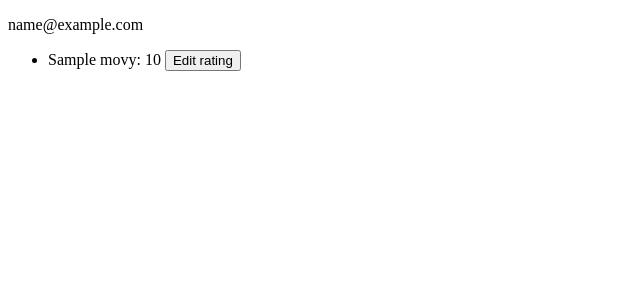
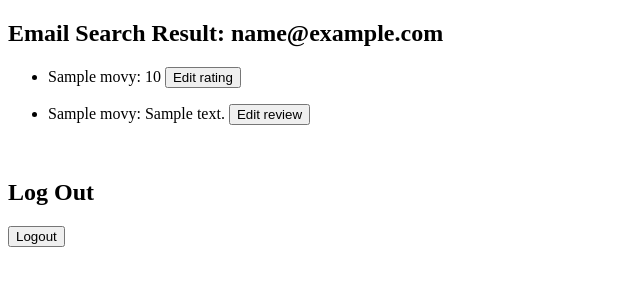
Before and after one commit to Joanna-Codette/Project-Star-Trek-FanSite, a Flask app: page /users/1 in a window 1280 px wide. Shown: the top 300 px of the page, without its empty margins (0-640 px from the left). Run offline with Flask 2, Linux system fonts and the light colour scheme; the visitor is signed in with stand-in values (Sample User, id 1); tables that the repository leaves empty hold one stand-in row (values such as "Sample post").

Commit message:
updated files to print or update reviews and ratings.

```diff
--- a/server.py
+++ b/server.py
@@ -1,7 +1,7 @@
 """Server for movie ratings app."""
 
 from flask import Flask, render_template, request, flash, session, redirect, jsonify
-from model import connect_to_db, db, Rating
+from model import connect_to_db, db, Rating, Review
 import crud
 import requests
 import json
@@ -68,8 +68,7 @@ def search_display():
     user = crud.get_user_by_email(email)
 
     if not user:
-        result_code = "ERROR"
-        result_text = "Can't find emails!"
+        flash("Can't find emails! Please search again!")
         sendDict = {}  #return it to bottom, if you get user in the db, sendDict will be undefined and will be an error
     else:
         result_code = "OK"
@@ -157,13 +156,25 @@ def process_logout():
 """SHOULD I ALSO PASS IN THE user_id INTO THIS DEFINITION? """
 @app.route("/update_rating", methods=["POST"])
 def update_rating():
-    rating_id = request.json["rating_id"]
-    updated_score = request.json["updated_score"]
+    rating_id = request.json["rating_id"] #rating_id from .js
+    updated_score = request.json["updated_score"] #updated_rating from .js
     Rating.update(rating_id, updated_score)
     #crud.update_rating(rating_id, updated_score)
     db.session.commit()
 
     flash(f"You have updated this movie ratings to {updated_score} out of 5!")  #THIS DOESN"T WORK!!!
+
+    return "Success"
+
+
+@app.route("/update_review", methods=["POST"])
+def update_review():
+    review_id = request.json["review_id"]
+    updated_review = request.json["updated_review"]
+    Review.update(review_id, updated_review)
+    db.session.commit()
+
+    flash(f"You have updated this movie!")  #THIS DOESN"T WORK!!!
 
     return "Success"
 
--- a/static/search.js
+++ b/static/search.js
@@ -21,10 +21,11 @@ searchButton.addEventListener("submit", evt => {
   })
   .then ((response) => response.json()) //in server.py return a dictionary - cannot convert to text, only to json
   .then ((result) => {
-    // if email found in database, print email address
+    // if email found in database, print email address and user_id
     const email = result['email']
     const user_id = result['user_id']
-    document.querySelector("#searchResult").innerHTML = `<a href="/users/${user_id}">${email}</a>` //refer to server.py line 84
+    document.querySelector("#searchResult").innerHTML = `<a href="/users/${user_id}">${email}</a>`
+    //refer to server.py line 84
   },
 
 
--- a/static/updateRatings.js
+++ b/static/updateRatings.js
@@ -26,3 +26,31 @@ for (const button of editButtons) {
     })
   })
 }
+
+const editReviewButtons = document.querySelectorAll('.edit-movie-review');
+
+for (const button of editButtons) {
+  button.addEventListener('click', () => {
+    // first ask the user what they want the new rating to be
+    const newReview = prompt('Please update your review');
+    const reviewID = button.id;
+    const formInputs = {
+      "review_id": reviewID,
+      "updated_review": newReview,
+    };
+
+    // send a fetch request to the update_review route
+    fetch('/update_review', {
+      method: 'POST',
+      body: JSON.stringify(formInputs),
+      headers: {
+        'Content-Type': 'application/json',
+      },
+    })
+    .then(response => response.text())
+    .then((responseText) => {
+        const reviewHTML = document.querySelector(`#review_${reviewID}`);
+        reviewHTML.innerHTML = newReview; //using the DOM manipulation to change what's on the page
+    })
+  })
+}
--- a/templates/user_details.html
+++ b/templates/user_details.html
@@ -1,29 +1,44 @@
 <!-- users_details.html -->
+{% extends 'base.html' %}
 
-{% extends 'base.html' %}
 {% block title %}User email{% endblock %}
-<form id="search-email">
-    <p>
-        Search <input id="email" type="text" name="email">
-    </p>
-    <p>
-        <button class="input-search" type="submit">Search</button>
-    </p>
-</form></br>
 
 {% block body %}
-<p>{{ user.email }}</p>
+<h2>Email Search Result: {{ user.email }}</h2>
+
 
 <ul>
     {% for rating in user.ratings %}
         <li>
             {{rating.movie.title}}: <span id="score_{{ rating.rating_id }}">{{ rating.score }}</span>
-        <!-- {% if session.get("user_email") == user.email %} -->
+            {% if session.get("user_email") == user.email %}
                 <button class="edit-movie-rating" id="{{ rating.rating_id }}"> Edit rating </button>
             {% endif %}
         </li>
     {% endfor %}
     </ul>
 
+    <ul>
+        {% for review in user.reviews %}
+            <li>
+                {{review.movie.title}}: <span id="review_{{ review.review_id }}">{{ review.user_review }}</span>
+                {% if session.get("user_email") == user.email %}
+                    <button class="edit-movie-review" id="{{ review.review_id }}"> Edit review </button>
+                {% endif %}
+            </li>
+        {% endfor %}
+    </ul>
+</br>
+
+
+<h2>Log Out</h2>
+
+<form action="/logout">
+<p>
+  <input type="submit" value = "Logout" >
+</p>
+</form>
+
 <script src="/static/updateRatings.js"></script>
+
 {% endblock %}
```
Lines whose indentation alone changed are shown as unchanged.
